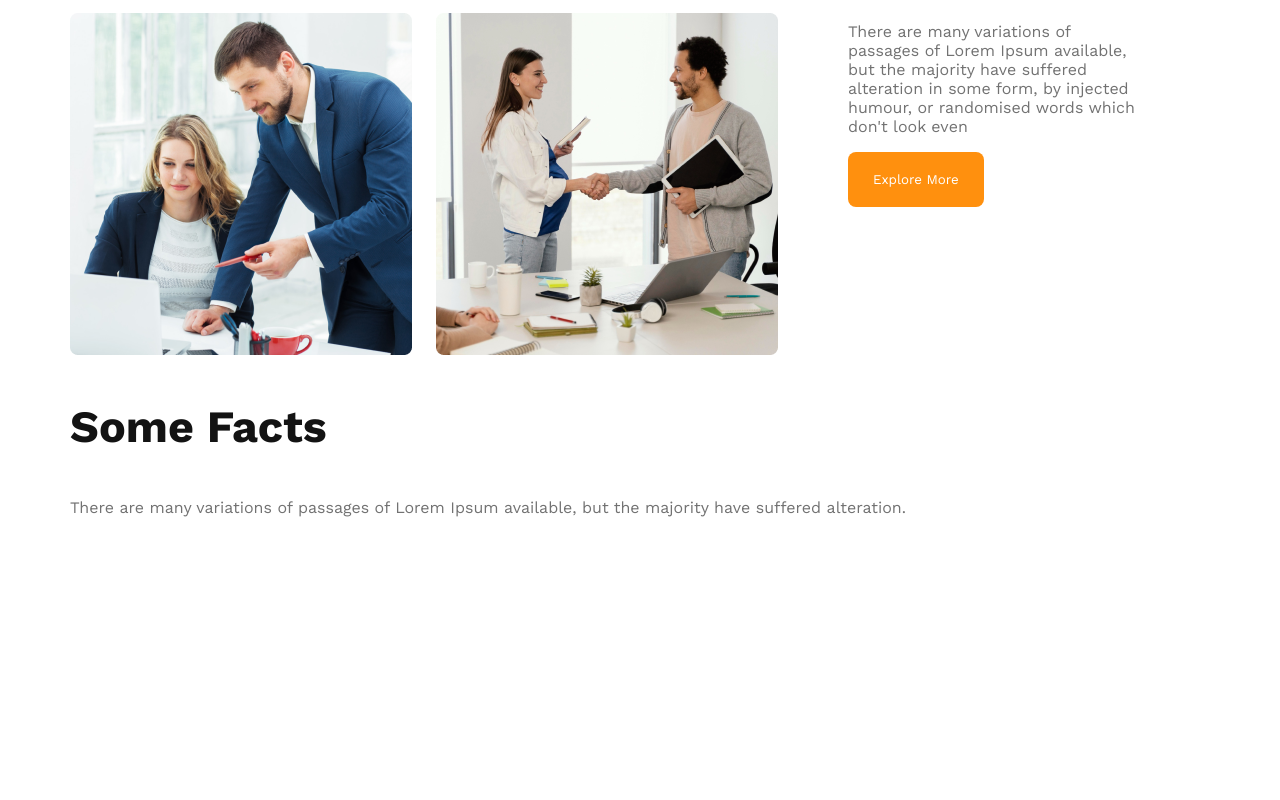
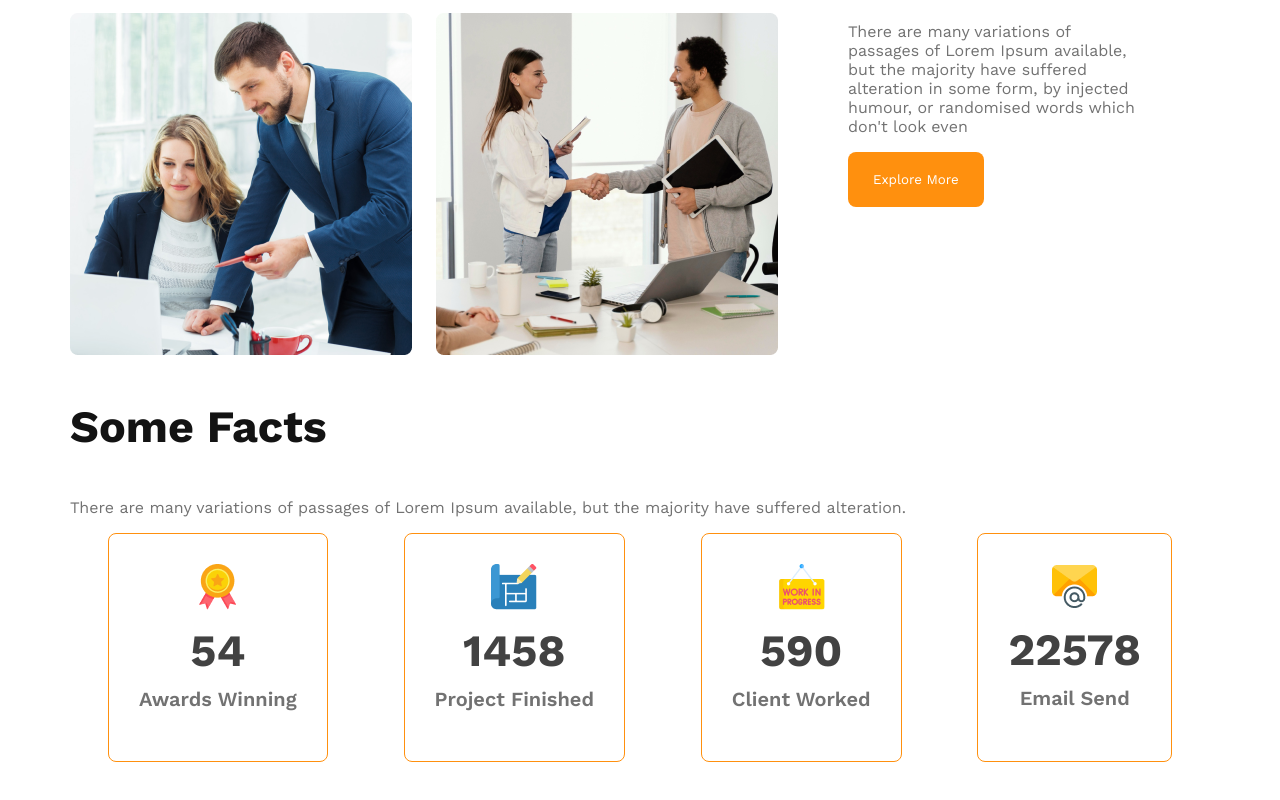
Before and after one commit to sarnali3515/g3-architect-website, a plain HTML site: page index.html in a window 1280 px wide. Shown: the part 1425-2225 px from the top of the page. Before the commit the page ends 2012 px from the top, so only its background shows below. Drawn offline with nearby package versions, Linux system fonts and the light colour scheme.

Commit message:
some facts added

```diff
--- a/index.html
+++ b/index.html
@@ -65,6 +65,29 @@
             <p class="text-light-gray">There are many variations of passages of Lorem Ipsum available, but the majority
                 have suffered
                 alteration.</p>
+            <div class="facts-card-container">
+                <!-- .card*4>img+h2.card-stats+p.card-title -->
+                <div class="card">
+                    <img src="images/icons/ribon.png" alt="">
+                    <h2 class="card-stats">54</h2>
+                    <p class="card-title text-light-gray">Awards Winning</p>
+                </div>
+                <div class="card">
+                    <img src="images/icons/projects.png" alt="">
+                    <h2 class="card-stats">1458</h2>
+                    <p class="card-title text-light-gray">Project Finished</p>
+                </div>
+                <div class="card">
+                    <img src="images/icons/customers.png" alt="">
+                    <h2 class="card-stats">590</h2>
+                    <p class="card-title text-light-gray">Client Worked</p>
+                </div>
+                <div class="card">
+                    <img src="images/icons/email.png" alt="">
+                    <h2 class="card-stats">22578</h2>
+                    <p class="card-title text-light-gray">Email Send</p>
+                </div>
+            </div>
         </section>
     </main>
     <footer>
--- a/styles/architect.css
+++ b/styles/architect.css
@@ -110,6 +110,31 @@ main {
     font-weight: 700;
 }
 
+/* Facts section */
+.facts-card-container {
+    display: flex;
+    justify-content: space-around;
+}
+
+.facts-card-container .card {
+    border-radius: 8px;
+    border: 1px solid #FF900E;
+    text-align: center;
+    padding: 30px;
+}
+
+.facts-card-container .card-stats {
+    font-size: 2.8rem;
+    color: #424242;
+    margin-top: 10px;
+    margin-bottom: 10px;
+}
+
+.facts-card-container .card-title {
+    font-weight: 600;
+    font-size: 1.25rem;
+    margin-top: 5px;
+}
 
 
 /* responsive styles */
```
